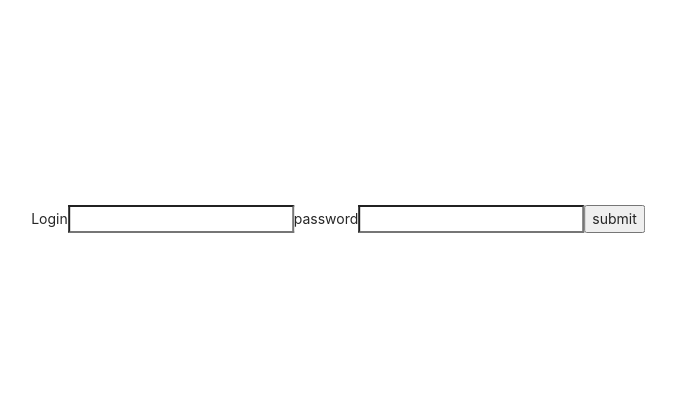
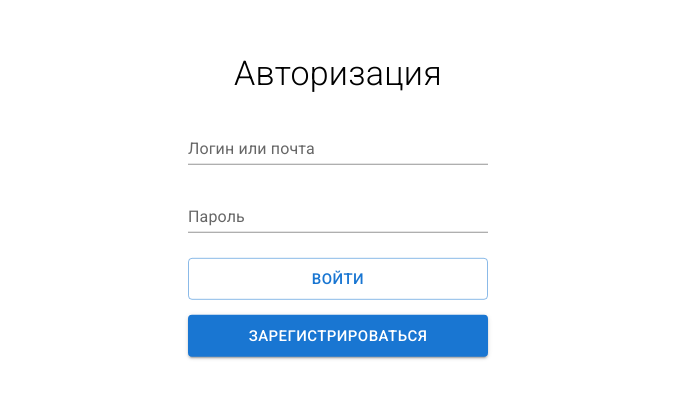
Before and after one commit to aalexxandr/dictionary, a React (Create React App) app in the folder frontend/: page / in a window 1280 px wide. Shown: the part 195-594 px from the top of the page, without its empty margins (302-978 px from the left). Built offline with nearby package versions, Linux system fonts and the light colour scheme; what axios-rate-limit would draw is missing.

Commit message:
feature/stylingSignPages error handler has been redone. react-toastify library has been integrated. SignIn component has been styled by material UI components.

```diff
--- a/frontend/src/components/App.tsx
+++ b/frontend/src/components/App.tsx
@@ -1,6 +1,8 @@
-import "antd/dist/antd.css";
+import "./style.scss";
 import React, {FC} from 'react';
 import AppRouter from "./AppRouter";
+import {ToastContainer} from "react-toastify";
+import 'react-toastify/dist/ReactToastify.css';
 import {useTypedSelector} from "../lib/hooks/useTypesSelector";
 
 const App:FC = () => {
@@ -8,6 +10,15 @@ const App:FC = () => {
 
     return <>
         <AppRouter userId={signStore.user.userId} />
+
+        <ToastContainer
+            position="top-right"
+            autoClose={5000}
+            closeOnClick
+            pauseOnFocusLoss
+            draggable
+            pauseOnHover
+        />
     </>
 }
 
--- /dev/null
+++ b/frontend/src/components/Sign/SignIn/index.tsx
@@ -0,0 +1,53 @@
+import {FC} from "react";
+import {Link} from "react-router-dom";
+import {useDispatch} from "react-redux";
+import {useForm} from "react-hook-form";
+import styles from "../style.module.scss";
+import TextField from "@mui/material/TextField";
+import {ISignInPayload} from "../../../types/sign";
+import {Grid, Typography, Button} from "@mui/material";
+import CenterWrapper from "../../generic/CenterWrapper";
+import {signInCreator} from "../../../redux/reducers/sign";
+
+const SignIn:FC = () => {
+    const dispatch = useDispatch()
+
+    const {handleSubmit, register, formState: { errors }} = useForm()
+
+    const login = (data: ISignInPayload) => {
+        dispatch(signInCreator(data))
+    }
+
+    return (
+        <>
+            <CenterWrapper>
+                <form onSubmit={handleSubmit(login)} className={styles.signForm}>
+                    <Grid container justifyContent="center">
+                        <Typography variant="h4" gutterBottom className={styles.pageTitle}>
+                            Авторизация
+                        </Typography>
+                    </Grid>
+                    <TextField label="Логин или почта" fullWidth className={styles.signInput} variant="standard"
+                               error={!!errors.identifier} helperText={errors.identifier?.message}
+                               inputProps={{ ...register('identifier', {
+                                       required: 'Введите логин или почту'
+                                   }
+                               ) }}
+                    />
+                    <TextField type="password" label="Пароль" fullWidth className={styles.signInput} variant="standard"
+                               error={!!errors.password} helperText={errors.password?.message}
+                               inputProps={{ ...register('password', {required: 'Введите пароль'}) }}
+                    />
+                    <Button type="submit" className={styles.signButton} variant="outlined" size="large" fullWidth>
+                        Войти
+                    </Button>
+                    <Button className={styles.signButton} variant="contained" size="large" fullWidth>
+                        <Link to="/register">Зарегистрироваться</Link>
+                    </Button>
+                </form>
+            </CenterWrapper>
+        </>
+    )
+}
+
+export default SignIn
--- a/frontend/src/components/SignUp/index.tsx
+++ b/frontend/src/components/Sign/SignUp/index.tsx
@@ -1,8 +1,8 @@
 import {FC} from "react";
 import {useDispatch} from "react-redux";
 import {useForm} from "react-hook-form";
-import {signUpCreator} from "../../redux/reducers/sign";
-import {ISignUpPayload} from "../../types/sign";
+import {ISignUpPayload} from "../../../types/sign";
+import {signUpCreator} from "../../../redux/reducers/sign";
 
 const SignUp:FC = () => {
     const dispatch = useDispatch()
--- /dev/null
+++ b/frontend/src/components/Sign/style.module.scss
@@ -0,0 +1,18 @@
+.signForm {
+  padding: 30px 25px;
+  border-radius: 7px;
+  width: 300px;
+  .signButton {
+    margin-top: 15px;
+  }
+  .signInput {
+    margin: 10px 0;
+  }
+  .pageTitle{
+    font-weight: 300;
+  }
+  a {
+    color: inherit;
+    text-decoration: none;
+  }
+}
--- a/frontend/src/components/SignIn/index.tsx
+++ /dev/null
@@ -1,32 +0,0 @@
-import {FC} from "react";
-import {useDispatch} from "react-redux";
-import {useForm} from "react-hook-form";
-import {ISignInPayload} from "../../types/sign";
-import CenterWrapper from "../generic/CenterWrapper";
-import {signInCreator} from "../../redux/reducers/sign";
-
-const SignIn:FC = () => {
-    const dispatch = useDispatch()
-
-    const {handleSubmit, register} = useForm()
-
-    const login = (data: ISignInPayload) => {
-        dispatch(signInCreator(data))
-    }
-
-    return (
-        <CenterWrapper>
-            <form action="" onSubmit={handleSubmit(login)}>
-                <label htmlFor="identifier">Login</label>
-                <input type="text" id="identifier" {...register('identifier')}/>
-
-                <label htmlFor="password">password</label>
-                <input type="password" id="password" {...register('password')} />
-
-                <button>submit</button>
-            </form>
-        </CenterWrapper>
-    )
-}
-
-export default SignIn
--- a/frontend/src/components/generic/CenterWrapper/index.tsx
+++ b/frontend/src/components/generic/CenterWrapper/index.tsx
@@ -1,12 +1,12 @@
 import {FC} from "react";
-import {Row, } from "antd";
-import style from "./style.module.scss";
+import Grid from "@mui/material/Grid";
+import styles from "./style.module.scss";
 
 const CenterWrapper:FC = ({children}) => {
     return (
-        <Row justify="center" align="middle" className={style.wrapper}>
+        <Grid className={styles.wrapper} justifyContent="center" container>
             {children}
-        </Row>
+        </Grid>
     )
 }
 
--- a/frontend/src/components/generic/CenterWrapper/style.module.scss
+++ b/frontend/src/components/generic/CenterWrapper/style.module.scss
@@ -1,6 +1,5 @@
 .wrapper{
   position: absolute;
   top: 50%;
-  left: 50%;
-  transform: translate(-50%);
+  transform: translateY(-50%);
 }
--- /dev/null
+++ b/frontend/src/components/style.scss
@@ -0,0 +1,6 @@
+@import url("https://fonts.googleapis.com/css?family=Roboto:300,400,500,700&display=swap");
+
+*{
+  padding: 0;
+  margin: 0;
+}
--- a/frontend/src/lib/api/sign.ts
+++ b/frontend/src/lib/api/sign.ts
@@ -1,12 +1,11 @@
 import {instance} from "./index";
-import {AxiosError} from 'axios';
-import {errorHandler} from '../utils/helpers/api';
+import {AxiosError} from "axios";
+import errorHandler from "../utils/helpers/api";
 import {ISignInPayload, ISignUpPayload, IUser} from "../../types/sign";
 
 export const signIn = async (data:ISignInPayload) => {
     try {
         return await instance.post<IUser>('/sign/signIn', data)
-
     } catch (e) {
         const error = e as AxiosError
         errorHandler(error, {
--- a/frontend/src/lib/utils/helpers/api.ts
+++ b/frontend/src/lib/utils/helpers/api.ts
@@ -1,15 +1,16 @@
 import {AxiosError} from "axios";
-import {message} from "antd";
+import {toast} from "react-toastify";
 
-export const errorHandler = (error: AxiosError, errors: {}) => {
-    if (error.response) {
-        const {status} = error.response
 
-        Object.keys(errors).forEach((error) => {
-            if (status === parseInt(error))
-                message.error(errors[error as keyof {}])
-        })
-    } else {
-        message.error('Упс... Что-то пошло не так')
-    }
+const errorHandler = (error: AxiosError, errors: {}) => {
+    const status = error.response?.status
+
+    Object.keys(errors).forEach((error) => {
+        if (status === parseInt(error))
+            toast.error(errors[error as keyof {}])
+        else
+            toast('Упс... Что-то пошло не так')
+    })
 }
+
+export default errorHandler
--- a/frontend/src/lib/utils/routes.tsx
+++ b/frontend/src/lib/utils/routes.tsx
@@ -1,6 +1,6 @@
-import SignIn from "../../components/SignIn";
-import SignUp from "../../components/SignUp";
 import {IRoutes} from "../../types/AppRouter";
+import SignIn from "../../components/Sign/SignIn";
+import SignUp from "../../components/Sign/SignUp";
 import Dictionary from "../../components/Dictionary";
 
 export const routes: IRoutes = [
```
Also changed, not shown: frontend/package.json (+7 -1 lines), 1 other file (tests, documents, lock files or other folders).
